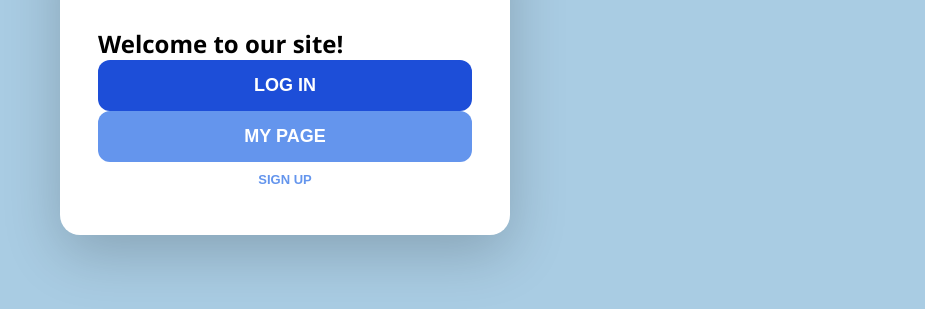
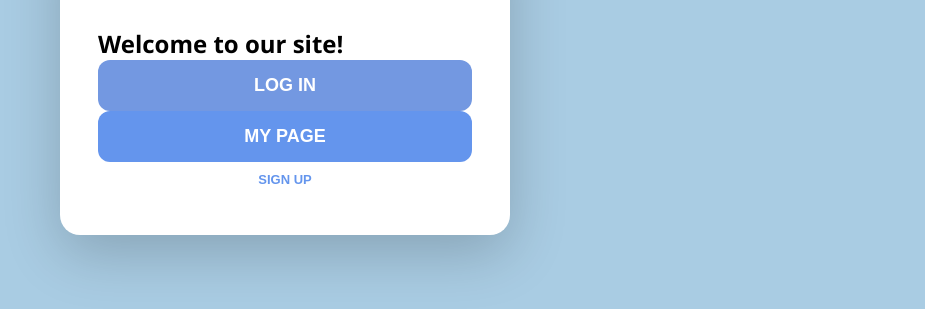
Before and after one commit to dadadaeun09/vibepage, a plain HTML site: page index.html in a window 1280 px wide. In both pictures the pointer is over the button "LOG IN". Shown: the part 325-634 px from the top of the page, without its empty margins (355-1280 px from the left). Drawn offline with Linux system fonts and the light colour scheme.

Commit message:
Update index.html

```diff
--- a/index.html
+++ b/index.html
@@ -90,7 +90,7 @@
         }
 
         button:hover {
-            background: #1D4ED8;
+            background: #7398E1;
         }
 
         .link-button {
```
